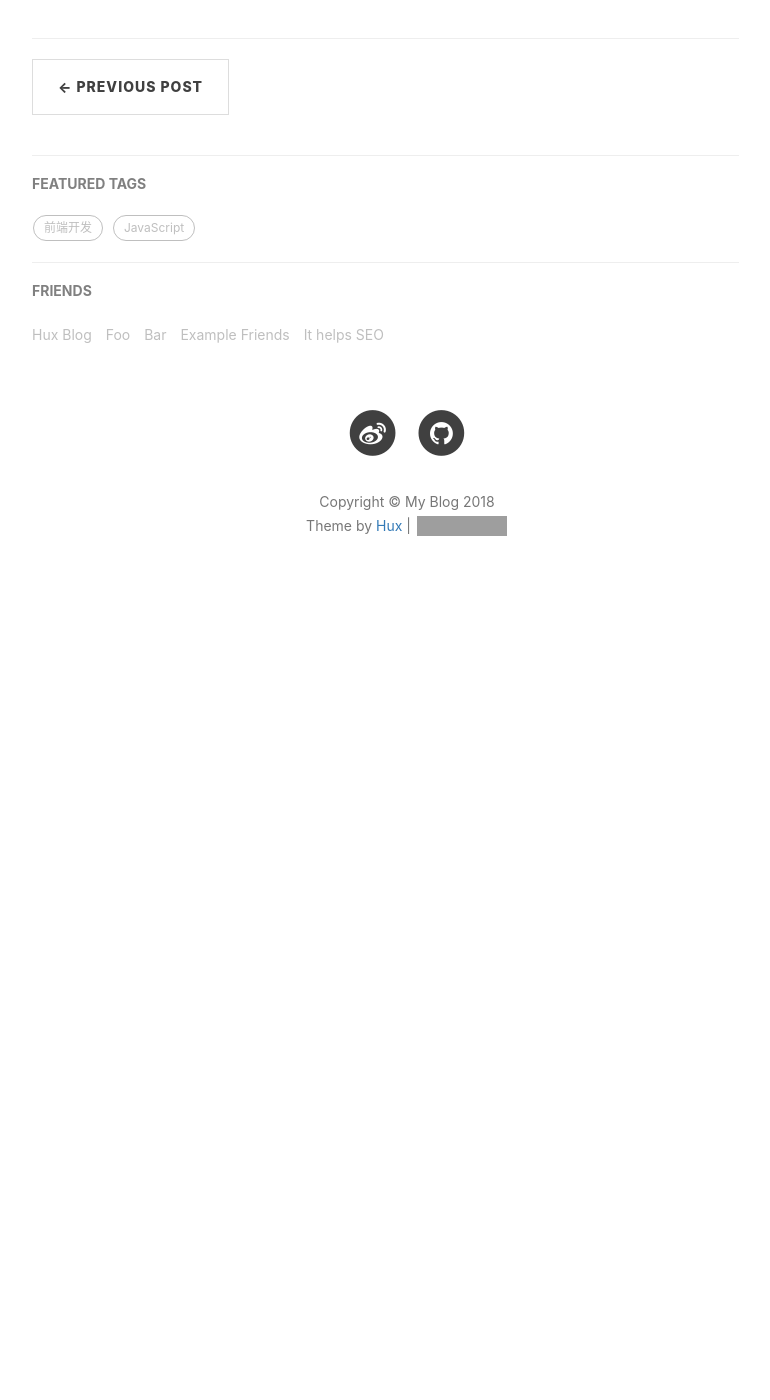
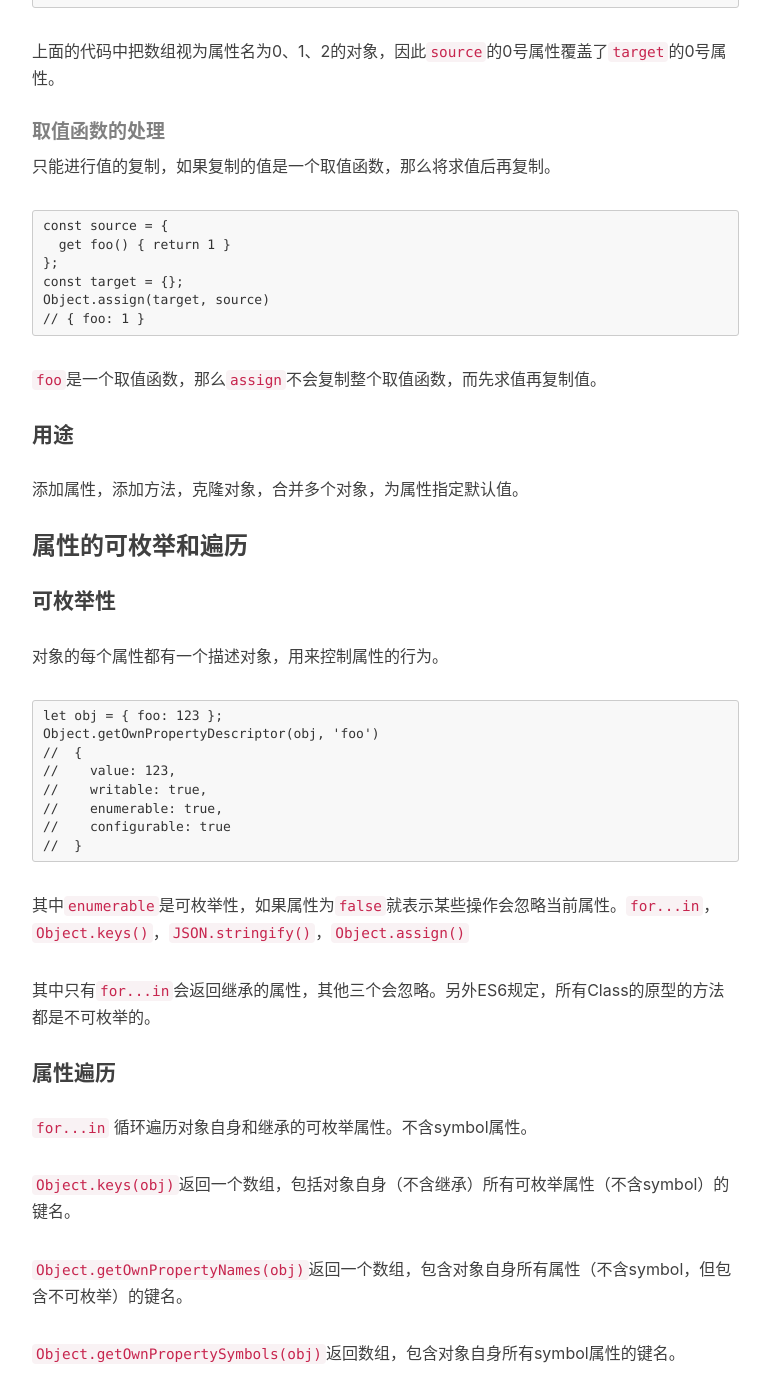
Before and after one commit to YouziXR/YouziXR.github.io, a Jekyll site: the page built from _posts/2018-09-27-ES6-learning-notes-4rd.md, in a window 1280 px wide and 1400 px high, scrolled down 5759 px. Shown: the whole window, without its empty margins (233-1003 px from the left). Built offline with Jekyll 4.4.1, drawn with Linux system fonts in a browser that asks for light colours; nearby versions of some CDN libraries; our own code applies the rules of GitHub Pages for plain Markdown files; comment, search, counter and statistics services are not loaded; before the commit the page ends 6389 px from its top, so only the background shows below that; some of the changed text lies outside the part shown; grey boxes are pictures that could not be loaded.

```diff
--- a/_posts/2018-09-27-ES6-learning-notes-4rd.md
+++ b/_posts/2018-09-27-ES6-learning-notes-4rd.md
@@ -188,3 +188,67 @@ ES5相等运算符和严格相等运算符。相等会进行数组类型转换
 ##### 同名属性替换 #####
 
 前面提过的，同名属性会覆盖。
+
+
+##### 数组的处理 #####
+
+`Object.assign`可以用来处理数组，但会把数组视为对象。
+
+	Object.assign([1, 2, 3], [4, 5])
+	// [4, 5, 3]
+
+上面的代码中把数组视为属性名为0、1、2的对象，因此`source`的0号属性覆盖了`target`的0号属性。
+
+##### 取值函数的处理 #####
+
+只能进行值的复制，如果复制的值是一个取值函数，那么将求值后再复制。
+
+	const source = {
+	  get foo() { return 1 }
+	};
+	const target = {};
+	Object.assign(target, source)
+	// { foo: 1 }
+
+`foo`是一个取值函数，那么`assign`不会复制整个取值函数，而先求值再复制值。
+
+#### 用途 ####
+
+添加属性，添加方法，克隆对象，合并多个对象，为属性指定默认值。
+
+### 属性的可枚举和遍历 ###
+
+#### 可枚举性 ####
+
+对象的每个属性都有一个描述对象，用来控制属性的行为。
+
+	let obj = { foo: 123 };
+	Object.getOwnPropertyDescriptor(obj, 'foo')
+	//  {
+	//    value: 123,
+	//    writable: true,
+	//    enumerable: true,
+	//    configurable: true
+	//  }
+
+其中`enumerable`是可枚举性，如果属性为`false`就表示某些操作会忽略当前属性。`for...in`，`Object.keys()`，`JSON.stringify()`，`Object.assign()`
+
+其中只有`for...in`会返回继承的属性，其他三个会忽略。另外ES6规定，所有Class的原型的方法都是不可枚举的。
+
+#### 属性遍历 ####
+
+`for...in` 循环遍历对象自身和继承的可枚举属性。不含symbol属性。
+
+`Object.keys(obj)`返回一个数组，包括对象自身（不含继承）所有可枚举属性（不含symbol）的键名。
+
+`Object.getOwnPropertyNames(obj)`返回一个数组，包含对象自身所有属性（不含symbol，但包含不可枚举）的键名。
+
+`Object.getOwnPropertySymbols(obj)`返回数组，包含对象自身所有symbol属性的键名。
+
+`Reflect.ownKeys`返回一个数组，包含对象自身的所有键名，不管是symbol还是字符串，也不管是否可枚举。
+
+以上五种方法遍历对象的键名，都有相同的属性遍历次序规则。
+
+1. 遍历数值键，按数值升序排列。
+2. 遍历字符串，按加入时间升序排列。
+3. 遍历symbol键，按加入时间升序排列。
```
Also changed, not shown: _posts/2018-10-10-Vue-learning-notes.md (added, +3 -0 lines), _posts/2018-10-19-hubot-wexin-adapter.md (added, +68 -0 lines).
